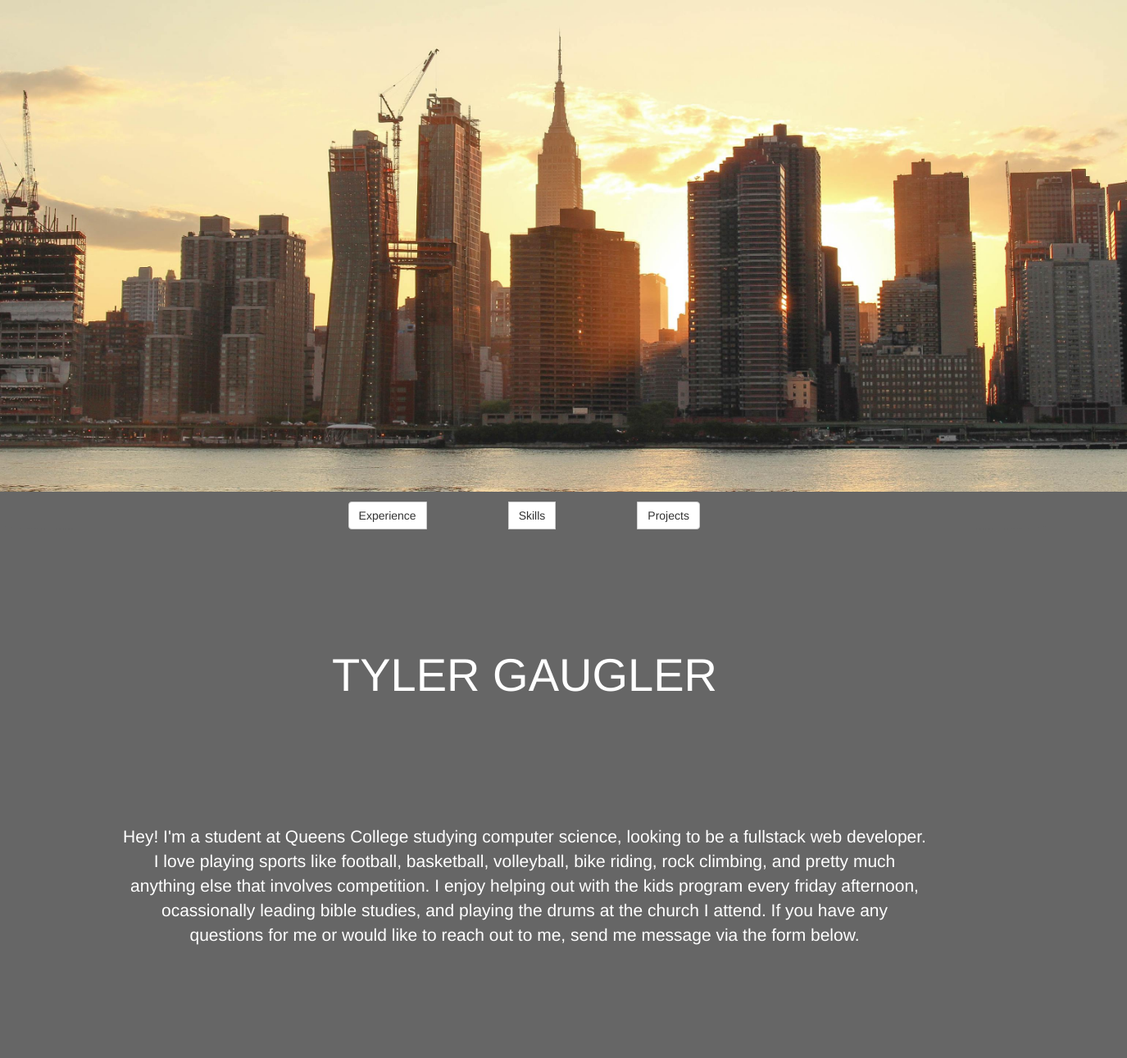
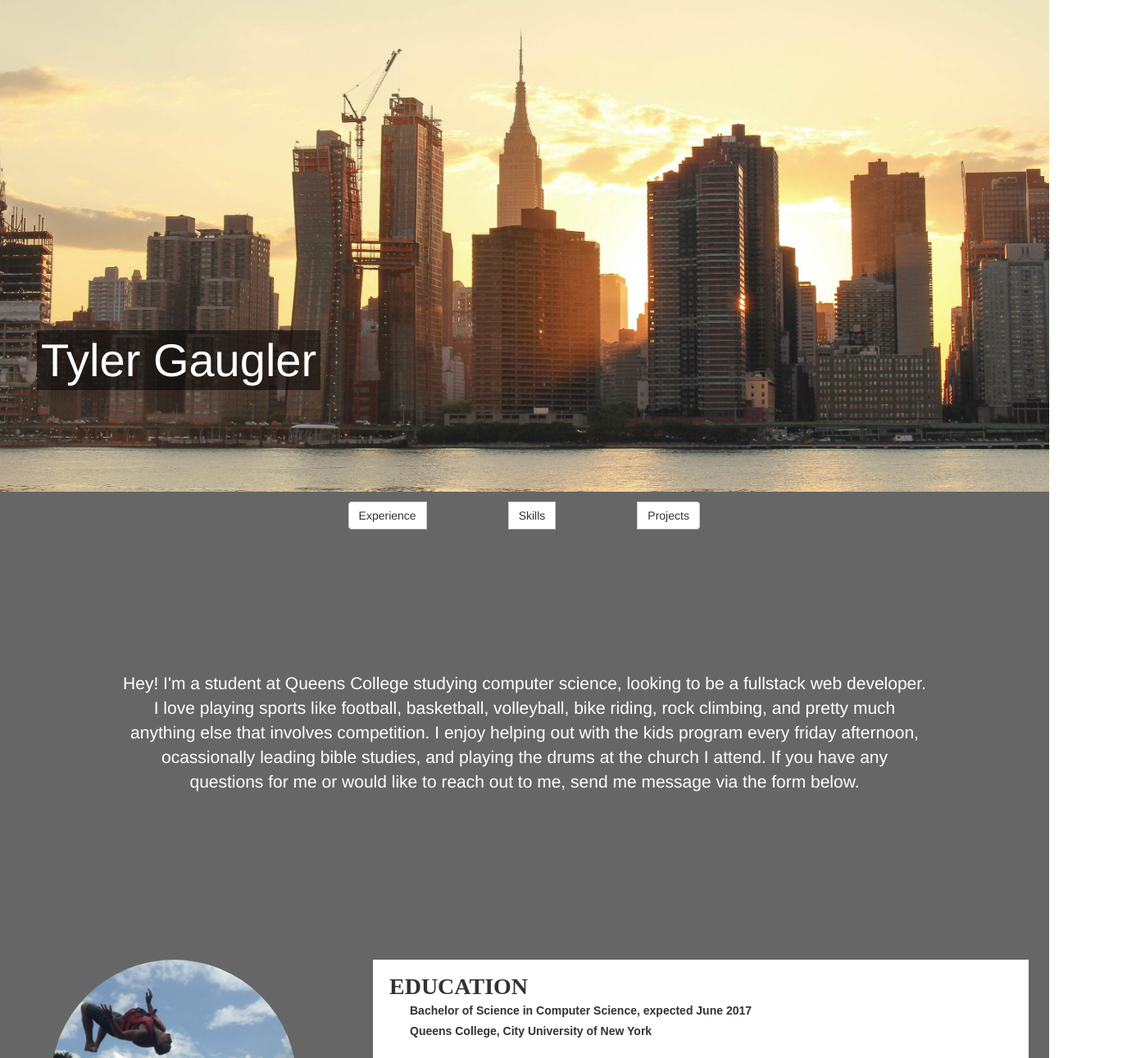
Before and after one commit to tylergaugler16/tylergaugler16.github.io, a website: page index.html in a window 1280 px wide. Shown: the top 1291 px of the page at 82% size, 1375 px wide, since content can reach past the window. Drawn offline with nearby package versions, Linux system fonts and the light colour scheme.

Commit message:
added title to overlap image and removed space around bio

```diff
--- a/css/style.scss
+++ b/css/style.scss
@@ -6,24 +6,26 @@ $gray:#666666;
 // $dark-gray: #dddde1;
 
 .image-banner {
+	padding-top:400px;
+	height:600px;
+	background: url('images/skyline.jpg');
+	background-size:     cover;
+    background-repeat:   no-repeat;
+    background-position: center center;
 
-	img{
-
-		height:600px;
-		width:110%;
-		margin-left:-15px;
-		top:0;
-		display:block;
-
+	span{
+		background: rgb(0, 0, 0);
+   	  	background: rgba(0, 0, 0, 0.5);
+		color:white;
+		font-size: 4em;
+		margin-left: 30px;
+		padding:5px;
 	}
-
-
-	// z-index:-10;
 }
 
 
 .top-block{
-	height:500px;
+	height:400px;
 	width:100%;
 	margin:0;
 	margin-top:100px;
@@ -47,7 +49,7 @@ $gray:#666666;
 	}
 	.about{
 		position: relative;
-		margin-top: 20%;
+		margin-top: 5%;
 		// height:200px;
 		width:80%;
 		background-color:$gray;
@@ -68,7 +70,7 @@ $gray:#666666;
 
 	width:100%;
 	padding-left:32%;
-	padding-top:25px;
+	padding-top:50px;
 	z-index:100;
 
 
@@ -92,7 +94,7 @@ $gray:#666666;
 	height:1100px;
 	width:100%;
 	padding:25px;
-	margin-top: 150px;
+	// margin-top: 150px;
 	/*position: relative;*/
 	background-color:$gray;
 
--- a/index.html
+++ b/index.html
@@ -17,8 +17,11 @@
 <body>
 
   <div class="container-fluid image-banner">
-    <img src="css/images/skyline.jpg">
+    <!-- <img src="css/images/skyline.jpg"> -->
+    <span>Tyler Gaugler</span>
   </div>
+
+
 
   <div class="container-fluid button-navbar" name= "button-navbar">
   <div class="container-fluid btn-group" role="group" aria-label="...">
@@ -32,7 +35,7 @@
 
 
 <div class="container top-block">
-  <div class="container main-block"><span>TYLER GAUGLER</span></div>
+
 
   <div class="container-fluid about">
     <p>Hey! I'm a student at Queens College studying computer science, looking to be a fullstack web developer. I love playing sports like football, basketball, volleyball, bike riding, rock climbing, and pretty much anything else that involves competition. I enjoy helping out with the kids program every friday afternoon, ocassionally leading bible studies, and playing the drums at the church I attend. If you have any questions for me or would like to reach out to me, send me message via the form below.</p>
--- a/js/script.js
+++ b/js/script.js
@@ -77,8 +77,7 @@ var fixmeTop  = $('div.button-navbar').offset().top;
         $('.button-navbar').addClass('stick');
         $('.button-navbar').css({
         	'background-color':'#666666 ',
-        	'padding-top': '12px',
-        	'border-radius': '10%'
+        	'padding-top': '12px'
         });
         moveLeft();
 
```
Also changed, not shown: css/style.css, 1 other file.
